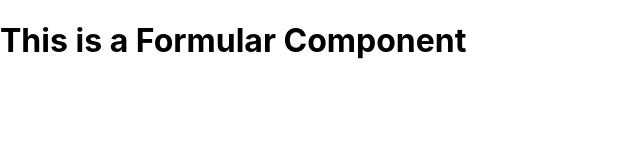
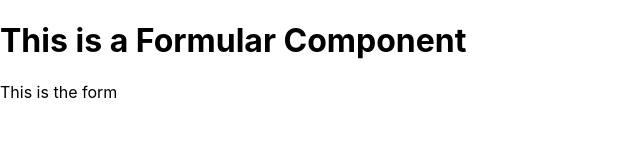
Before and after one commit to ErayKaan123/BBW.FormsComponent, a React (Create React App) app in the folder src/: page / in a window 1280 px wide. Shown: the top 160 px of the page, without its empty margins (0-640 px from the left). Built offline with nearby package versions, Linux system fonts and the light colour scheme.

Commit message:
Basic component setup

```diff
--- a/src/src/components/Formular.js
+++ b/src/src/components/Formular.js
@@ -1,7 +1,12 @@
 
 function Formular() {
     return (
-        <h1>This is a Formular Component</h1>
+        <div>
+            <h1>This is a Formular Component</h1>
+            <form>
+                <label>This is the form</label>
+            </form>
+        </div>
     )
 }
 
```
